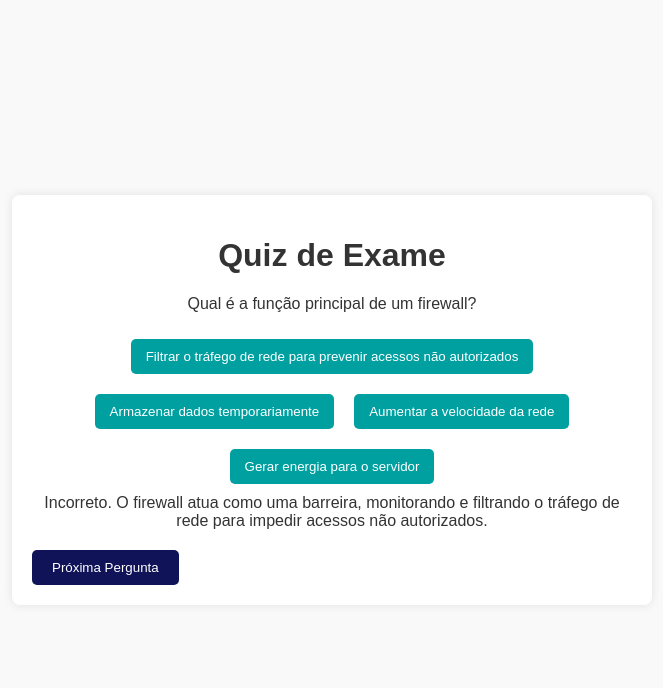
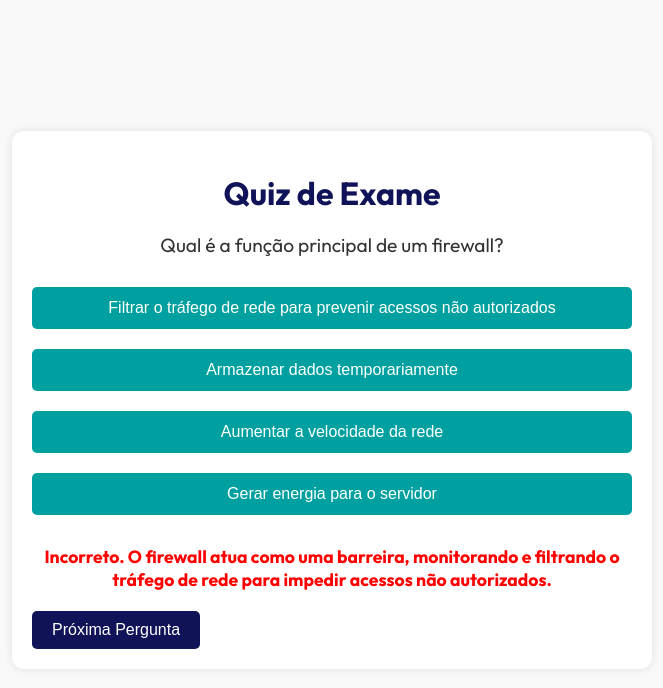
Before and after one commit to joaaoazul/packet.intercept, a plain HTML site: page quiz.html in a window 1280 px wide. Both pictures are taken after a click on the button "Armazenar dados temporariamente". Shown: the whole page, without its empty margins (308-971 px from the left). Drawn offline with Linux system fonts and the light colour scheme.

Commit message:
v1.3.0a - quizz update

```diff
--- a/assets/css/quiz-style.css
+++ b/assets/css/quiz-style.css
@@ -1,32 +1,56 @@
 body {
-    font-family: Arial, sans-serif;
+    font-family: 'Outfit', sans-serif;
     background: #f9f9f9;
     color: #333;
+    margin: 0;
+    padding: 0;
     display: flex;
     justify-content: center;
     align-items: center;
-    height: 100vh;
-    margin: 0;
+    min-height: 100vh;
   }
 
   .quiz-container {
     background: #fff;
     padding: 20px;
-    border-radius: 8px;
+    border-radius: 12px;
     width: 90%;
     max-width: 600px;
     box-shadow: 0 0 10px rgba(0,0,0,0.1);
     text-align: center;
   }
 
+  .quiz-container h1 {
+    margin-bottom: 20px;
+    color: #101357;
+  }
+
+  #question {
+    font-size: 1.2em;
+    margin-bottom: 20px;
+  }
+
   #options button {
-    margin: 10px;
-    padding: 10px 15px;
+    width: 100%;
+    margin: 10px 0;
+    padding: 12px;
     border: none;
     background: #00a0a0;
     color: #fff;
     border-radius: 5px;
     cursor: pointer;
+    font-size: 16px;
+    transition: background 0.3s;
+  }
+
+  #options button:hover {
+    background: #008080;
+  }
+
+  #feedback {
+    margin-top: 20px;
+    font-size: 1.1em;
+    font-weight: bold;
   }
 
   #nextBtn {
@@ -37,4 +61,5 @@ body {
     border-radius: 5px;
     cursor: pointer;
     margin-top: 20px;
+    font-size: 16px;
   }
--- a/assets/js/quiz.js
+++ b/assets/js/quiz.js
@@ -20,20 +20,20 @@ const questions = [
         "Verificação de segurança via rede social"
       ],
       correct: 1,
-      explanation: "MFA exige que o usuário apresente dois ou mais fatores de autenticação, como senha e código via SMS ou app autenticador, aumentando a segurança."
+      explanation: "MFA exige que o usuário apresente dois ou mais fatores de autenticação, aumentando a segurança."
     },
-    // Adiciona mais perguntas conforme necessário
+    // Adicione quantas perguntas desejar, baseadas no exame oficial.
   ];
 
   let currentQuestion = 0;
 
   const questionEl = document.getElementById('question');
   const optionsEl = document.getElementById('options');
-  const explanationEl = document.getElementById('explanation');
+  const feedbackEl = document.getElementById('feedback');
   const nextBtn = document.getElementById('nextBtn');
 
   function loadQuestion() {
-    explanationEl.style.display = 'none';
+    feedbackEl.style.display = 'none';
     nextBtn.style.display = 'none';
     const q = questions[currentQuestion];
     questionEl.textContent = q.question;
@@ -46,16 +46,23 @@ const questions = [
     });
   }
 
+  function disableOptions() {
+    const optionButtons = optionsEl.querySelectorAll('button');
+    optionButtons.forEach(btn => btn.disabled = true);
+  }
+
   function checkAnswer(selected) {
     const q = questions[currentQuestion];
+    feedbackEl.style.display = 'block';
+    disableOptions();
     if (selected === q.correct) {
-      alert("Correto!");
-      nextBtn.style.display = 'block';
+      feedbackEl.textContent = "Correto!";
+      feedbackEl.style.color = "green";
     } else {
-      explanationEl.textContent = "Incorreto. " + q.explanation;
-      explanationEl.style.display = 'block';
-      nextBtn.style.display = 'block';
+      feedbackEl.textContent = "Incorreto. " + q.explanation;
+      feedbackEl.style.color = "red";
     }
+    nextBtn.style.display = 'block';
   }
 
   nextBtn.addEventListener('click', () => {
@@ -63,10 +70,10 @@ const questions = [
     if (currentQuestion < questions.length) {
       loadQuestion();
     } else {
-      alert("Quiz concluído!");
-      // Aqui podes redirecionar o usuário ou reiniciar o quiz
-      currentQuestion = 0;
-      loadQuestion();
+      feedbackEl.textContent = "Quiz concluído!";
+      feedbackEl.style.color = "blue";
+      nextBtn.style.display = 'none';
+      // Opcional: redirecionar para outra página ou reiniciar o quiz
     }
   });
 
--- a/quiz.html
+++ b/quiz.html
@@ -5,6 +5,8 @@
   <meta name="viewport" content="width=device-width, initial-scale=1.0">
   <title>Quiz de Exame</title>
   <link rel="stylesheet" href="./assets/css/quiz-style.css">
+  <!-- Se quiseres usar a mesma fonte da página principal -->
+  <link href="https://fonts.googleapis.com/css2?family=Outfit:wght@100..900&display=swap" rel="stylesheet">
 </head>
 <body>
   <div class="quiz-container">
@@ -12,10 +14,11 @@
     <div id="quiz">
       <p id="question"></p>
       <div id="options">
-        <!-- Os botões de resposta serão gerados aqui -->
+        <!-- Botões de resposta serão gerados aqui -->
       </div>
     </div>
-    <div id="explanation" style="display: none;"></div>
+    <!-- Feedback de resposta -->
+    <div id="feedback" style="display: none;"></div>
     <button id="nextBtn" style="display: none;">Próxima Pergunta</button>
   </div>
   <script src="./assets/js/quiz.js"></script>
```
